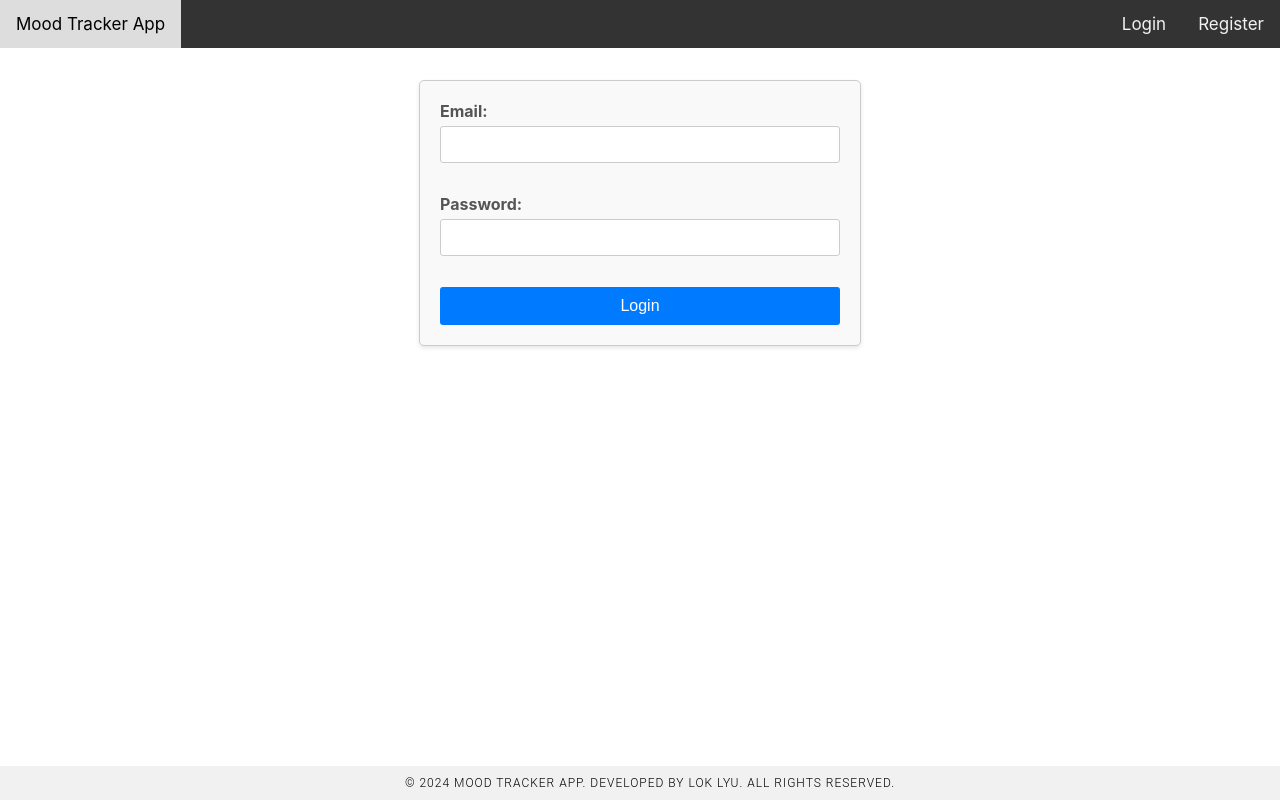
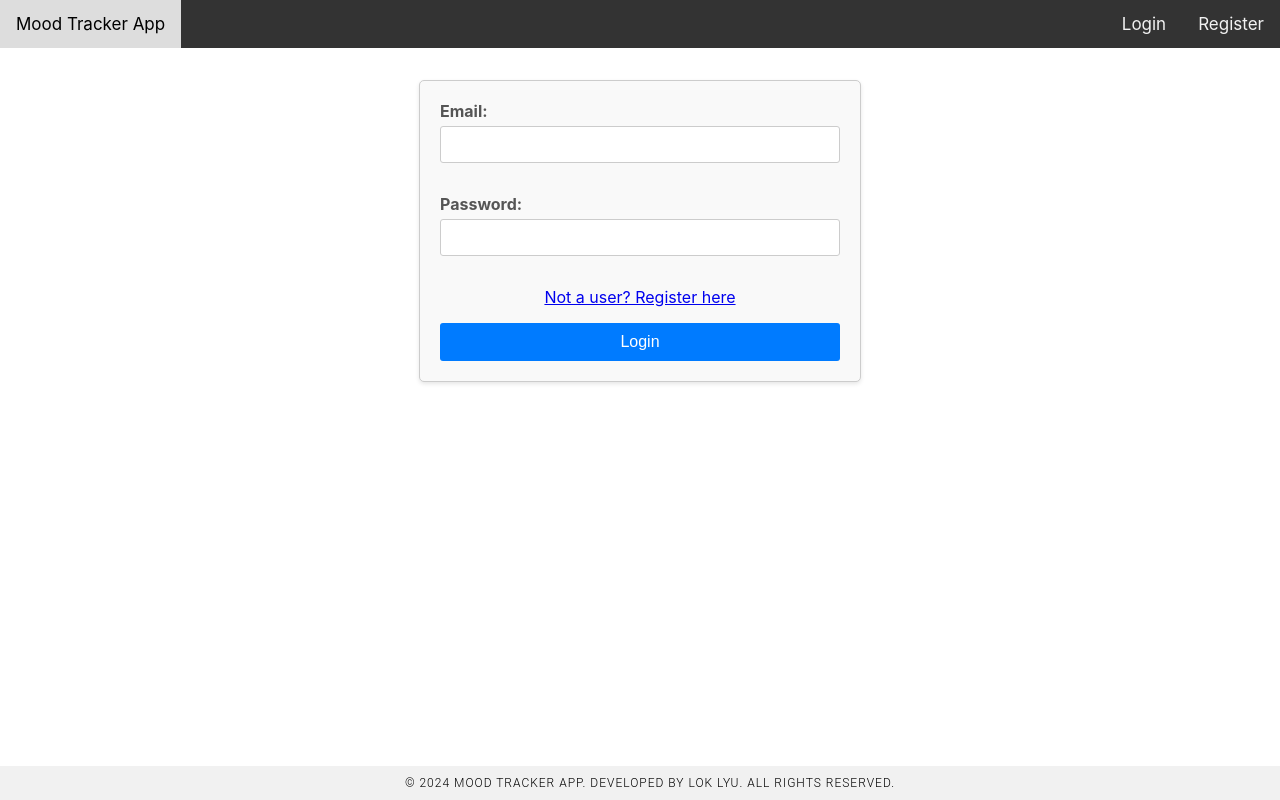
Before and after one commit to lelyu/Mood-Tracker-Frontend, a React (Create React App) app in the folder mood-tracker/: page /login in a window 1280 px wide. Built offline with nearby package versions, Linux system fonts and the light colour scheme; no server answers.

Commit message:
minor details

```diff
--- a/mood-tracker/src/components/Auth/AuthForm.js
+++ b/mood-tracker/src/components/Auth/AuthForm.js
@@ -1,5 +1,6 @@
 import React from 'react'
 import '../../css/AuthForm.css'
+import { Link } from 'react-router-dom'
 const AuthForm = ({ onSubmit, isRegister, setFormData, formData, error }) => (
 	<form className='auth-form' onSubmit={onSubmit}>
 		{isRegister && (
@@ -54,6 +55,7 @@ const AuthForm = ({ onSubmit, isRegister, setFormData, formData, error }) => (
 			</div>
 		)}
 		{error && <p style={{ color: 'red' }}>{error}</p>}
+		{!isRegister && <Link to='/register'>Not a user? Register here</Link>}
 		<button type='submit'>{isRegister ? 'Register' : 'Login'}</button>
 	</form>
 )
--- a/mood-tracker/src/css/AuthForm.css
+++ b/mood-tracker/src/css/AuthForm.css
@@ -55,3 +55,7 @@
     margin-bottom: 15px;
     text-align: center;
 }
+
+.auth-form a {
+    text-align: center;
+}
```
